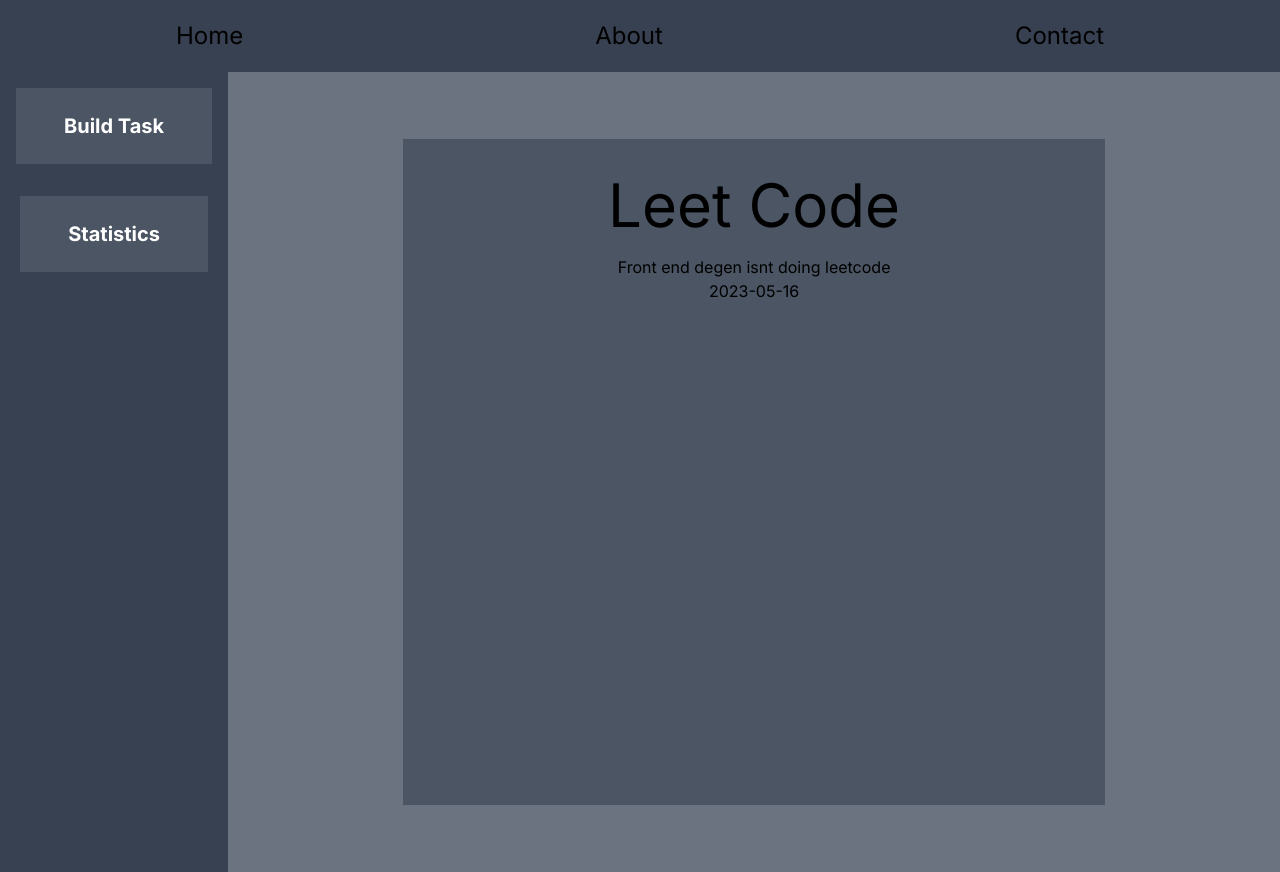
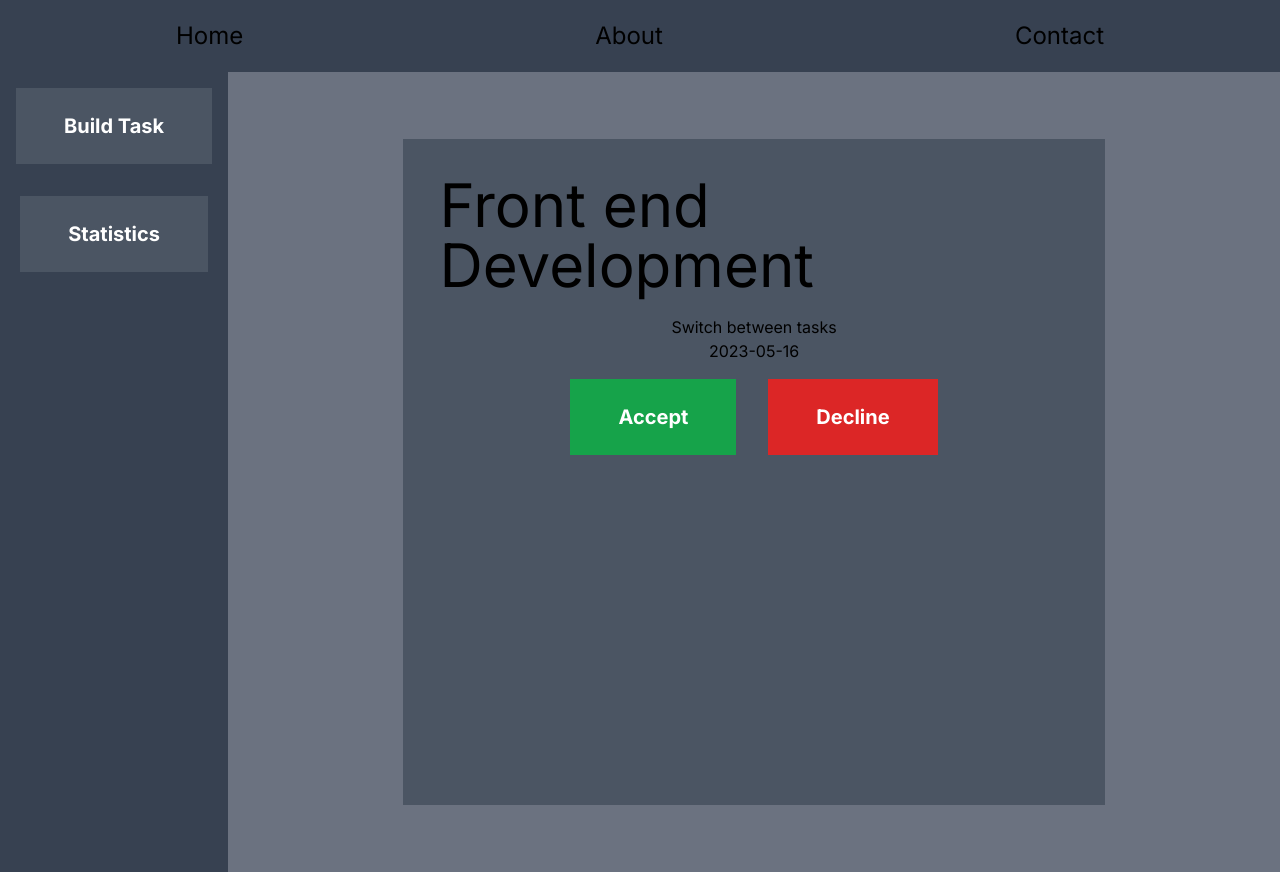
Before and after one commit to levyjonathan31/focus-fracture, a Next.js app: page / in a window 1280 px wide. Built offline with nearby package versions, Linux system fonts and the light colour scheme.

Commit message:
Updated json functionality

```diff
--- a/app/data.json
+++ b/app/data.json
@@ -1,9 +1,15 @@
 {
-    "task": [
+    "tasks": [
         {
         "title": "Leet Code",
         "description" : "Front end degen isnt doing leetcode",
         "date" : "2023-05-16"
+        },
+        {
+        "title": "Front end Development",
+        "description" : "Switch between tasks",
+        "date" : "2023-05-16"
         }
     ]
+
 }
--- a/app/task.tsx
+++ b/app/task.tsx
@@ -1,33 +1,47 @@
 import React, { FC } from "react";
 import jsonData from "../app/data.json";
 
-interface CardProps {
-  jsonData: {
-    task: {
-      title: string;
-      description: string;
-      date: string;
-    }[];
-  };
+interface Task {
+  title: string;
+  description: string;
+  date: string;
 }
 
-const Card: FC<CardProps> = ({ jsonData }) => {
-  const { task } = jsonData;
-  const { title, description, date } = task[0];
+interface CardProps {
+  tasks: Task[];
+}
+
+const Buttons = () => {
+  return (
+    <div className="flex">
+      <button className="b-4 m-4 bg-green-600 px-12 py-6 text-xl font-bold text-white">
+        Accept
+      </button>
+      <button className="b-4 m-4 bg-red-600 px-12 py-6 text-xl font-bold text-white">
+        Decline
+      </button>
+    </div>
+  );
+};
+
+const Card: FC<CardProps> = ({ tasks }) => {
+  const { title, description, date } = tasks[1];
 
   return (
     <div className="flex h-5/6 w-2/3 flex-col items-center bg-gray-600 p-4">
       <h1 className="p-5 text-6xl">{title}</h1>
       <p>{description}</p>
       <p>{date}</p>
+      <Buttons />
     </div>
   );
 };
 
 const Task: FC = () => {
+  const { tasks } = jsonData;
   return (
     <div className="flex min-h-screen grow items-center justify-center bg-gray-500">
-      <Card jsonData={jsonData} />
+      <Card tasks={tasks} />
     </div>
   );
 };
```
